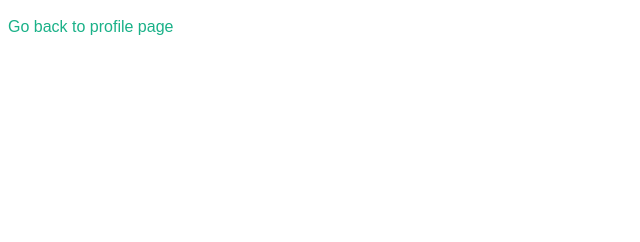
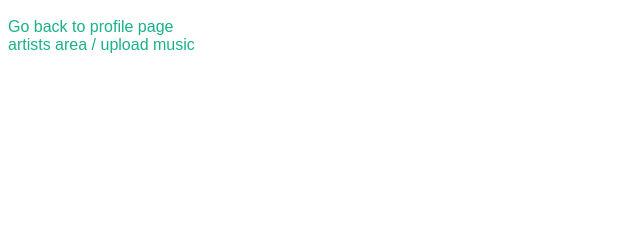
Before and after one commit to virtualpeter/waylostream, a PHP site: page /viewAlbumData.php in a window 1280 px wide. Shown: the part 58-300 px from the top of the page, without its empty margins (0-640 px from the left). Run offline with PHP 8.4, Linux system fonts and the light colour scheme; the visitor is signed in with stand-in values (Sample User, id 1); data that the repository does not hold is empty.

Commit message:
fixed bug in search artist albums etc

```diff
--- a/profile.php
+++ b/profile.php
@@ -223,7 +223,7 @@ $purchase_cost = $song['purchase_cost'];
 
 
 
-<a href="http://www.waylostreams.com/login-system/artistArea.php">artists click here to upload music </a>
+<a href="http://www.waylostreams.com/login-system/artistArea.php">artists area / upload music </a>
 <br />
 
 
--- a/viewAlbumData.php
+++ b/viewAlbumData.php
@@ -92,5 +92,11 @@ $mysqli = new mysqli($host,$user,$pass,$db,$dbport) or die($mysqli->error);
 
 <br />
 <a href="http://www.waylostreams.com/login-system/profile.php">Go back to profile page </a>
+<br />
+
+
+
+<a href="http://www.waylostreams.com/login-system/artistArea.php">artists area / upload music </a>
+<br />
 </body>
 </html>
--- a/viewArtistData.php
+++ b/viewArtistData.php
@@ -84,5 +84,11 @@ $mysqli = new mysqli($host,$user,$pass,$db,$dbport) or die($mysqli->error);
 
 <br />
 <a href="http://www.waylostreams.com/login-system/profile.php">Go back to profile page </a>
+<br />
+
+
+
+<a href="http://www.waylostreams.com/login-system/artistArea.php">artists area / upload music </a>
+<br />
 </body>
 </html>
--- a/viewSongData.php
+++ b/viewSongData.php
@@ -63,5 +63,11 @@ $mysqli = new mysqli($host,$user,$pass,$db,$dbport) or die($mysqli->error);
 
 <br />
 <a href="http://www.waylostreams.com/login-system/profile.php">Go back to profile page </a>
+<br />
+
+
+
+<a href="http://www.waylostreams.com/login-system/artistArea.php">artists area / upload music </a>
+<br />
 </body>
 </html>
```
